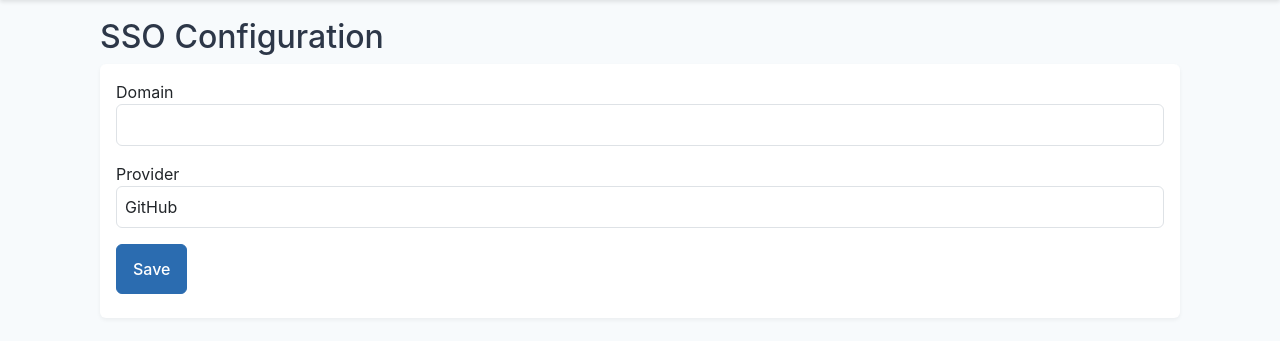
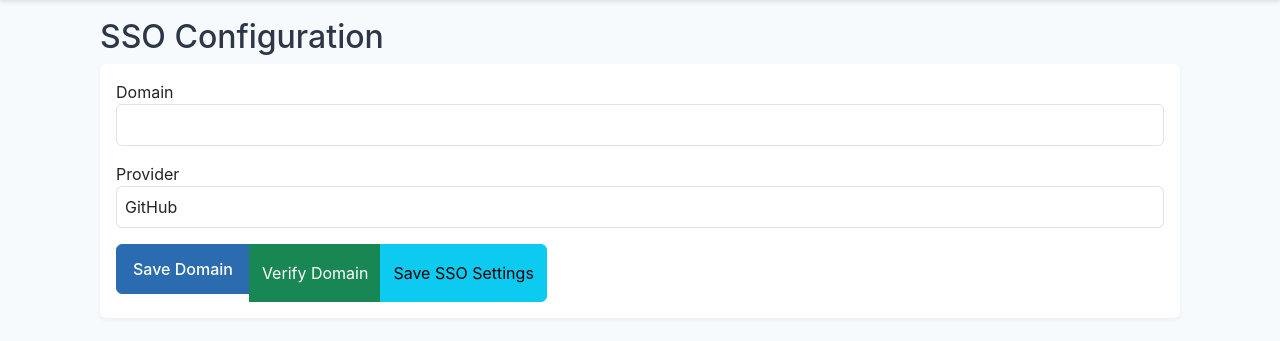
Before and after one commit to InSelfControll/jobseekers, a Flask app: page /admin/sso-config in a window 1280 px wide. Shown: the part 66-407 px from the top of the page. Run offline with Flask 3, Linux system fonts and the light colour scheme; a user stored in the database is signed in; tables that the repository leaves empty hold one stand-in row (values such as "Sample post"); parts of the project's set-up code (start-up, migrations or seed data) failed here and were passed over; some libraries are stand-ins or nearby versions.

Commit message:
Assistant checkpoint: Update SSO configuration interface with new features
Assistant generated file changes:
- templates/admin/sso_config.html: Update SSO config template with new buttons and fields
- static/js/main.js: Add SSO configuration JavaScript functions

---

User prompt:

Make the save domain button only save the domain and also add verify domain and Save SSO settings button.
When user choose github let him add Client ID and Client Secret and same goes for for Azure AD / Microsoft SSO let them update the manifest file for the SSO.

```diff
--- a/static/js/main.js
+++ b/static/js/main.js
@@ -3,57 +3,87 @@ function toggleDarkMode() {
     document.body.classList.toggle('dark-mode');
 }
 
-async function saveDomain() {
+function toggleProviderFields() {
+    const provider = document.getElementById('provider').value;
+    document.getElementById('github-fields').style.display = provider === 'GITHUB' ? 'block' : 'none';
+    document.getElementById('saml-fields').style.display = provider === 'SAML' ? 'block' : 'none';
+}
+
+function saveDomain() {
     const domain = document.getElementById('domain').value;
     const provider = document.getElementById('provider').value;
 
-    try {
-        const response = await fetch('/admin/save-domain', {
+    fetch('/admin/save-domain', {
         method: 'POST',
         headers: {
             'Content-Type': 'application/json',
+            'X-CSRFToken': document.querySelector('meta[name="csrf-token"]').content
         },
         body: JSON.stringify({ domain, provider })
+    })
+    .then(response => response.json())
+    .then(data => {
+        if (data.success) {
+            document.getElementById('dns-records').style.display = 'block';
+            document.getElementById('dns-output').textContent =
+                `${data.cname_record}\n${data.txt_record}`;
+            alert('Domain saved successfully!');
+        } else {
+            alert('Error: ' + data.error);
+        }
     });
-
-        const data = await response.json();
-        if (data.success) {
-            alert('Domain settings saved successfully!');
-        } else {
-            alert(data.error || 'Error saving domain settings');
-        }
-    } catch (error) {
-        alert('Error saving domain settings');
-    }
 }
 
-async function verifyDomain() {
+function verifyDomain() {
     const domain = document.getElementById('domain').value;
-    if (!domain) {
-        alert('Please enter a domain first');
-        return;
-    }
+    const provider = document.getElementById('provider').value;
 
-    try {
-        const response = await fetch('/admin/verify-domain', {
+    fetch('/admin/verify-domain', {
         method: 'POST',
         headers: {
             'Content-Type': 'application/json',
+            'X-CSRFToken': document.querySelector('meta[name="csrf-token"]').content
         },
-            body: JSON.stringify({ domain })
-        });
-
-        const data = await response.json();
-        if (data.success) {
+        body: JSON.stringify({ domain, provider })
+    })
+    .then(response => response.json())
+    .then(data => {
+        if (data.verified) {
             alert('Domain verified successfully!');
         } else {
-            alert(data.error || 'Domain verification failed');
+            alert('Domain verification failed. Please check your DNS records.');
         }
-    } catch (error) {
-        alert('Error verifying domain');
-    }
+    });
 }
 
 function saveSSOSettings() {
-    document.getElementById('sso-form').submit();
+    const provider = document.getElementById('provider').value;
+    const data = {
+        domain: document.getElementById('domain').value,
+        provider: provider
+    };
+
+    if (provider === 'GITHUB') {
+        data.client_id = document.getElementById('client_id').value;
+        data.client_secret = document.getElementById('client_secret').value;
+    } else if (provider === 'SAML') {
+        data.saml_manifest = document.getElementById('saml_manifest').value;
     }
+
+    fetch('/admin/save-sso-settings', {
+        method: 'POST',
+        headers: {
+            'Content-Type': 'application/json',
+            'X-CSRFToken': document.querySelector('meta[name="csrf-token"]').content
+        },
+        body: JSON.stringify(data)
+    })
+    .then(response => response.json())
+    .then(data => {
+        if (data.success) {
+            alert('SSO settings saved successfully!');
+        } else {
+            alert('Error: ' + data.error);
+        }
+    });
+}
--- a/templates/admin/sso_config.html
+++ b/templates/admin/sso_config.html
@@ -5,20 +5,48 @@
     <h2>SSO Configuration</h2>
     <div class="card">
         <div class="card-body">
-            <form method="POST" action="{{ url_for('admin.save_domain') }}">
+            <form id="sso-form">
                 <div class="mb-3">
                     <label>Domain</label>
-                    <input type="text" name="domain" class="form-control" required>
+                    <input type="text" name="domain" id="domain" class="form-control" required>
                 </div>
                 <div class="mb-3">
                     <label>Provider</label>
-                    <select name="provider" class="form-control">
+                    <select name="provider" id="provider" class="form-control" onchange="toggleProviderFields()">
                         <option value="GITHUB">GitHub</option>
-                        <option value="SAML">SAML</option>
+                        <option value="SAML">Azure AD / Microsoft</option>
                     </select>
                 </div>
-                <button type="submit" class="btn btn-primary">Save</button>
+
+                <div id="github-fields" style="display: none;">
+                    <div class="mb-3">
+                        <label>Client ID</label>
+                        <input type="text" name="client_id" id="client_id" class="form-control">
+                    </div>
+                    <div class="mb-3">
+                        <label>Client Secret</label>
+                        <input type="password" name="client_secret" id="client_secret" class="form-control">
+                    </div>
+                </div>
+
+                <div id="saml-fields" style="display: none;">
+                    <div class="mb-3">
+                        <label>SAML Manifest</label>
+                        <textarea name="saml_manifest" id="saml_manifest" class="form-control" rows="5"></textarea>
+                    </div>
+                </div>
+
+                <div class="btn-group">
+                    <button type="button" onclick="saveDomain()" class="btn btn-primary">Save Domain</button>
+                    <button type="button" onclick="verifyDomain()" class="btn btn-success">Verify Domain</button>
+                    <button type="button" onclick="saveSSOSettings()" class="btn btn-info">Save SSO Settings</button>
+                </div>
             </form>
+
+            <div id="dns-records" class="mt-4" style="display: none;">
+                <h5>DNS Records to Configure:</h5>
+                <pre id="dns-output"></pre>
+            </div>
         </div>
     </div>
 </div>
```
Lines whose indentation alone changed are shown as unchanged.
